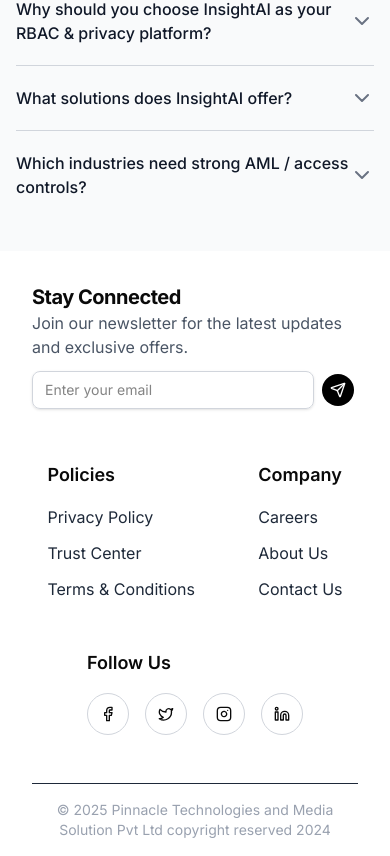
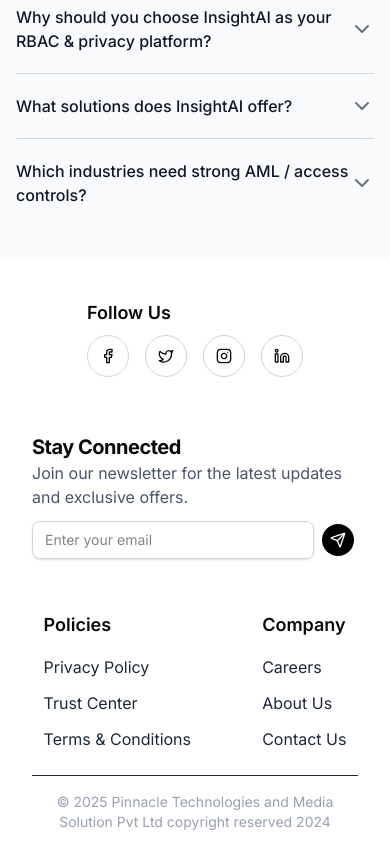
Before and after one commit to pnk-ltoc-892/intern-project, a Next.js app: page / in a window 390 px wide. Shown: the part 9303-10159 px from the top of the page. Built offline with nearby package versions, Linux system fonts and the light colour scheme.

Commit message:
- Footer Socila Bar Aligment Fix - Solution Video Player Mobile Responsiveness Fix - Newsletter Button Fix

```diff
--- a/src/components/common/Footer.tsx
+++ b/src/components/common/Footer.tsx
@@ -1,8 +1,8 @@
 'use client'
 import React, { useState } from 'react';
 import Link from 'next/link';
-import { socialLinks } from '@/data/Footer';
 import { Send } from 'lucide-react';
+import SocialLinkBar from '../footer/SocialLinkBar';
 
 
 const Footer = () => {
@@ -29,7 +29,11 @@
     <footer className="">
       <div className="px-8 sm:px-12 lg:px-16 pt-8 md:pt-12 lg:pt-16">
         {/* <div className="grid grid-cols-1 md:grid-cols-2 lg:grid-cols-4 gap-4"> */}
-        <div className="flex justify-evenly items-center flex-wrap gap-12">
+        <div className="flex justify-around items-center flex-wrap gap-12">
+
+          <div className="block lg:hidden">
+            <SocialLinkBar />
+          </div>
 
           {/* NewsLetter */}
           <div className="">
@@ -83,22 +87,8 @@
           </div>
 
           {/* Social Links */}
-          <div className="relative">
-            <h3 className="mb-4 text-lg font-semibold">Follow Us</h3>
-            <div className="mb-6 flex space-x-4">
-              {socialLinks.map(({ name, href, icon: Icon }) => (
-                <Link
-                  key={name}
-                  href={href}
-                  target="_blank"
-                  rel="noopener noreferrer"
-                  className="flex items-center justify-center rounded-full border border-gray-300 p-3 hover:bg-gray-100 transition"
-                >
-                  <Icon className="h-4 w-4" />
-                  <span className="sr-only">{name}</span>
-                </Link>
-              ))}
-            </div>
+          <div className="hidden lg:block">
+            <SocialLinkBar />
           </div>
         </div>
 
--- a/src/components/common/NewsLetter.tsx
+++ b/src/components/common/NewsLetter.tsx
@@ -66,7 +66,7 @@
             <div className="mx-auto w-full max-w-2xl lg:max-w-3xl p-2 sm:p-4 rounded-2xl">
 
                 <div className='flex justify-center items-center'>
-                    <Mail className='w-6 h-6 text-gray-600' />
+                    <Mail className='w-8 h-8 text-gray-600' />
                 </div>
                 <h2 className="text-center font-semibold text-xl md:text-2xl text-gray-900 leading-tight">
                     Subscribe to our Newsletter
@@ -90,7 +90,7 @@
                         <button
                             type="submit"
                             disabled={!consent}
-                            className={`w-full sm:w-auto inline-flex items-center justify-center rounded-lg px-6 py-3 text-base font-semibold text-white shadow-sm transition ${consent
+                            className={`w-auto inline-flex items-center justify-center rounded-lg px-6 py-3 text-base font-semibold text-white shadow-sm transition ${consent
                                 ? "bg-black hover:bg-gray-800"
                                 : "bg-gray-400 cursor-not-allowed"
                                 }`}
--- /dev/null
+++ b/src/components/footer/SocialLinkBar.tsx
@@ -0,0 +1,27 @@
+import { socialLinks } from '@/data/Footer'
+import Link from 'next/link.js'
+import React from 'react'
+
+const SocialLinkBar = () => {
+    return (
+        <div className=''>
+            <h3 className="py-2 text-lg font-semibold">Follow Us</h3>
+            <div className="mb-2 lg:mb-6 flex space-x-4">
+                {socialLinks.map(({ name, href, icon: Icon }) => (
+                    <Link
+                        key={name}
+                        href={href}
+                        target="_blank"
+                        rel="noopener noreferrer"
+                        className="flex items-center justify-center rounded-full border border-gray-300 p-3 hover:bg-gray-100 transition"
+                    >
+                        <Icon className="h-4 w-4" />
+                        <span className="sr-only">{name}</span>
+                    </Link>
+                ))}
+            </div>
+        </div>
+    )
+}
+
+export default SocialLinkBar
--- a/src/components/ui/video-player.tsx
+++ b/src/components/ui/video-player.tsx
@@ -78,16 +78,16 @@
 
                     {/* Play Button */}
                     <div className="absolute inset-0 flex items-center justify-center">
-                        <div className="flex h-16 w-16 items-center justify-center rounded-full bg-white/20 backdrop-blur-sm transition-all duration-300 group-hover:scale-110 group-hover:bg-white/30">
-                            <Play className="h-8 w-8 fill-white text-white" />
+                        <div className="flex h-14 w-14 items-center justify-center rounded-full bg-white/20 backdrop-blur-sm transition-all duration-300 group-hover:scale-110 group-hover:bg-white/30">
+                            <Play className="sm:h-6 sm:w-6 fill-white text-white" />
                         </div>
                     </div>
 
                     {/* Title and Description */}
                     <div className="absolute bottom-0 left-0 p-6">
-                        <h3 className="text-2xl font-bold text-white">{title}</h3>
+                        <h3 className="hidden sm:block text-2xl font-bold text-white">{title}</h3>
                         {description && (
-                            <p className="mt-1 text-sm text-white/80">{description}</p>
+                            <p className="hidden sm:block mt-1 text-sm text-white/80">{description}</p>
                         )}
                     </div>
                 </div>
```
